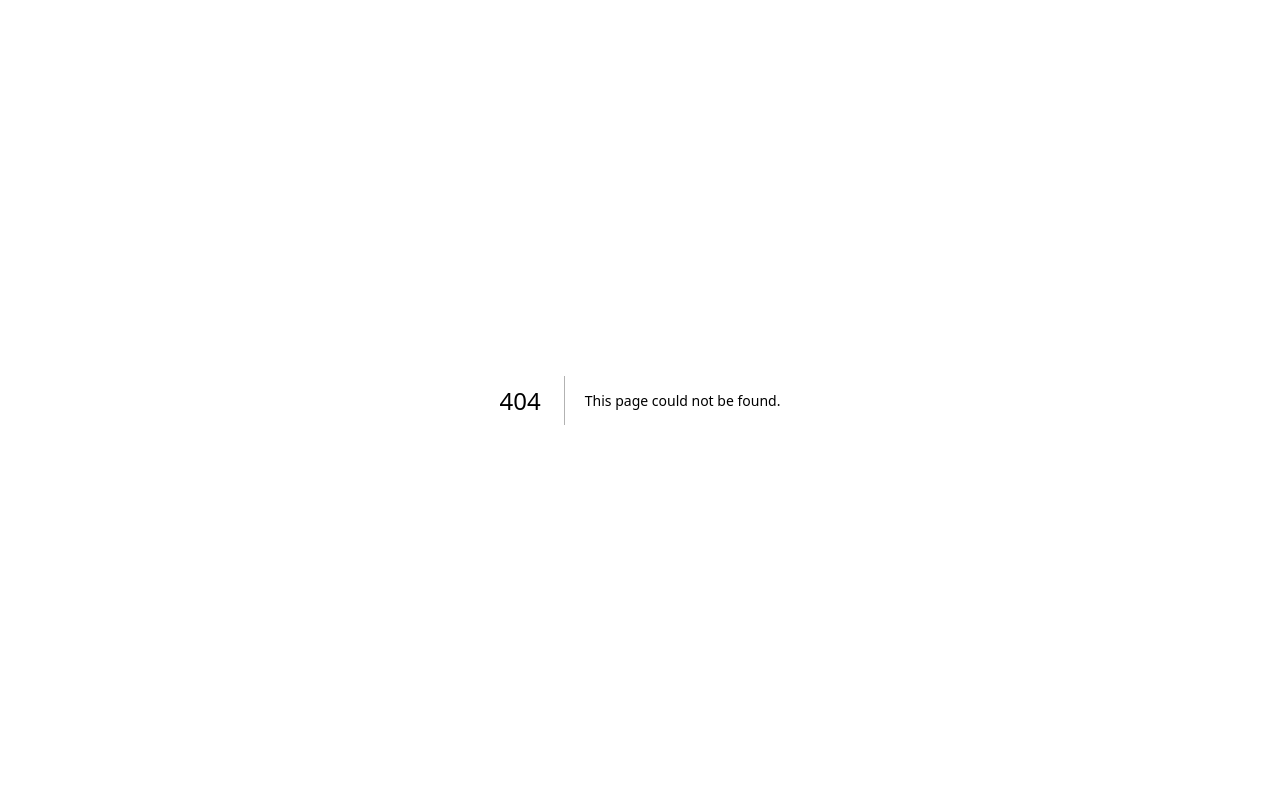
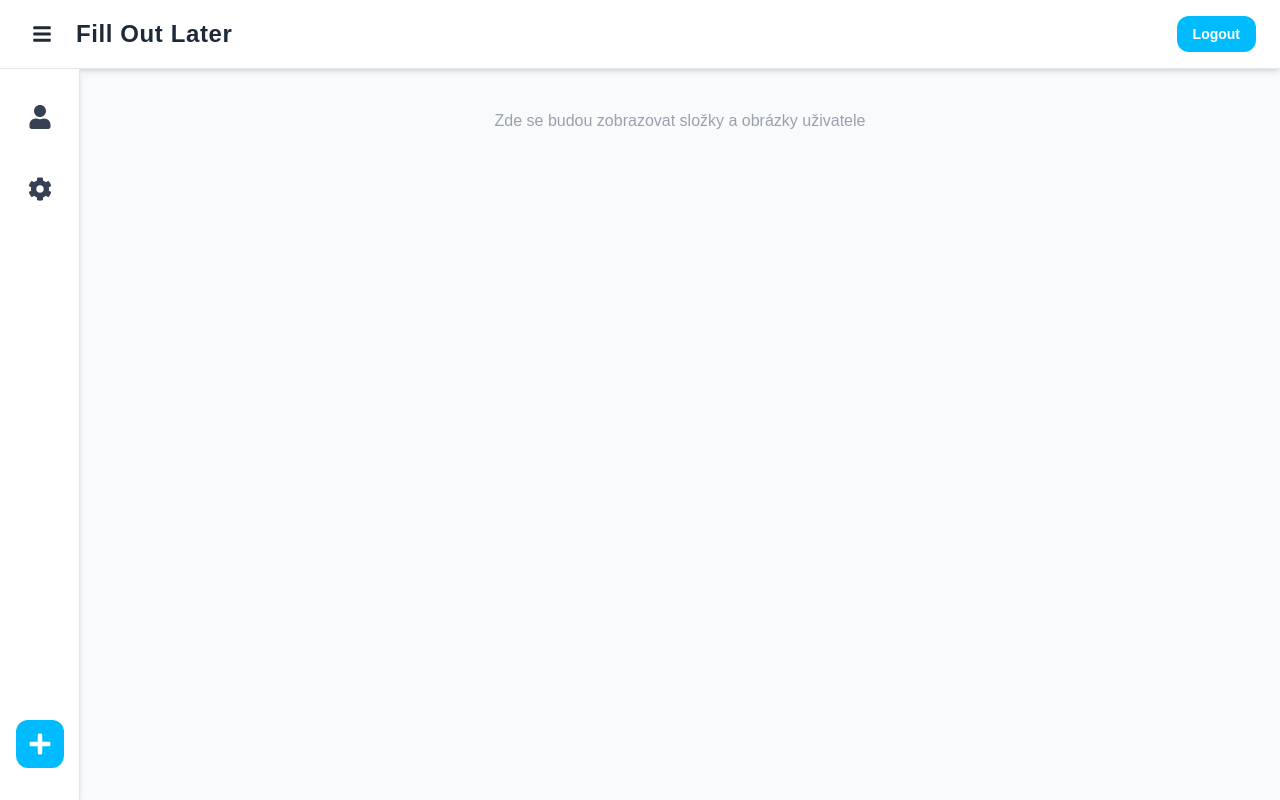
Before and after one commit to FilipRokos/project_next.js, a Next.js app: page /mainpage in a window 1280 px wide. Before the commit this address had no page. Built offline with nearby package versions, Linux system fonts and the light colour scheme; no server answers; sample sign-in values are in the browser's storage.

Commit message:
main page

```diff
--- /dev/null
+++ b/app/mainpage/page.tsx
@@ -0,0 +1,83 @@
+"use client";
+
+import { useSession, signOut } from "next-auth/react";
+import Image from "next/image";
+import { FaUser, FaCog, FaPlus, FaBars } from "react-icons/fa";
+import { useState } from "react";
+import {redirect} from "next/navigation";
+
+export default function MainPage() {
+    const { data: session, status } = useSession();
+    const [sidebarOpen, setSidebarOpen] = useState(true);
+
+
+    if (status === "loading") {
+        return (
+            <div className="min-h-screen flex items-center justify-center bg-gray-50">
+                <p className="text-gray-400 animate-pulse text-lg">Načítám session…</p>
+            </div>
+        );
+    }
+
+    if (!session) {
+        redirect("/");
+    }
+
+    return (
+        <div className="flex flex-col min-h-screen bg-gray-50 text-gray-800">
+            {/* Top Navbar */}
+            <header className="flex justify-between items-center px-6 py-4 bg-white shadow-md border-b border-gray-200">
+                <div className="flex items-center gap-4">
+                    <button
+                        onClick={() => setSidebarOpen(!sidebarOpen)}
+                        className="p-2 rounded-md hover:bg-gray-100 transition"
+                    >
+                        <FaBars size={20} />
+                    </button>
+                    <h1 className="text-2xl font-bold tracking-wide">Fill Out Later</h1>
+                </div>
+                <div className="flex items-center gap-4">
+
+                    <button
+                        onClick={() => signOut()}
+                        className="bg-sky-400 hover:bg-sky-500 px-4 py-2 rounded-xl text-sm font-semibold text-white transition"
+                    >
+                        Logout
+                    </button>
+                </div>
+            </header>
+
+            {/* Content Area */}
+            <div className="flex flex-1 overflow-hidden">
+                {/* Sidebar */}
+                {sidebarOpen && (
+                    <aside className="flex flex-col items-center w-20 bg-white border-r border-gray-200 py-6 gap-6 shadow-md">
+                        <button className="p-3 rounded-xl hover:bg-gray-100 transition text-gray-700">
+                            <FaUser size={24} />
+                        </button>
+
+                        <button className="p-3 rounded-xl hover:bg-gray-100 transition text-gray-700">
+                            <FaCog size={24} />
+                        </button>
+
+                        <button className="p-3 mt-auto mb-2 rounded-xl bg-sky-400 text-white hover:bg-sky-500 transition">
+                            <FaPlus size={24} />
+                        </button>
+                    </aside>
+                )}
+
+                {/* Main Box */}
+                <main className="flex-1 p-10 overflow-auto flex flex-col">
+                    {/* Hlavní obsah */}
+                    <div className="w-full h-full flex flex-col items-center justify-start gap-6">
+                        <p className="text-gray-400">
+                            Zde se budou zobrazovat složky a obrázky uživatele
+                        </p>
+                        {/* Sem budeš vykreslovat složky / obrázky */}
+                    </div>
+                </main>
+
+            </div>
+        </div>
+    );
+}
--- a/app/page.tsx
+++ b/app/page.tsx
@@ -1,6 +1,8 @@
 "use client";
 
 import { signIn, signOut, useSession } from "next-auth/react";
+import callbackUrl = mockProviders.github.callbackUrl;
+import {mockProviders} from "next-auth/client/__tests__/helpers/mocks";
 
 export default function Home() {
     const { data: session, status } = useSession();
@@ -28,8 +30,7 @@ export default function Home() {
 
 
                         <button
-                            onClick={() => signIn("google")}
-                            className="w-full flex items-center justify-center gap-3 rounded-xl border border-gray-300 px-4 py-3 font-medium text-gray-700 hover:bg-gray-50 hover:shadow-md transition"
+                            onClick={() => signIn("google", { callbackUrl: "/mainpage" })}                            className="w-full flex items-center justify-center gap-3 rounded-xl border border-gray-300 px-4 py-3 font-medium text-gray-700 hover:bg-gray-50 hover:shadow-md transition"
                         >
                             <svg className="h-5 w-5" viewBox="0 0 48 48">
                                 <path
--- a/package.json
+++ b/package.json
@@ -17,7 +17,8 @@
     "next": "16.1.4",
     "next-auth": "^4.24.13",
     "react": "19.2.3",
-    "react-dom": "19.2.3"
+    "react-dom": "19.2.3",
+    "react-icons": "^5.5.0"
   },
   "devDependencies": {
     "@tailwindcss/postcss": "^4",
```
Also changed, not shown: 1 other file (tests, documents, lock files or other folders).
